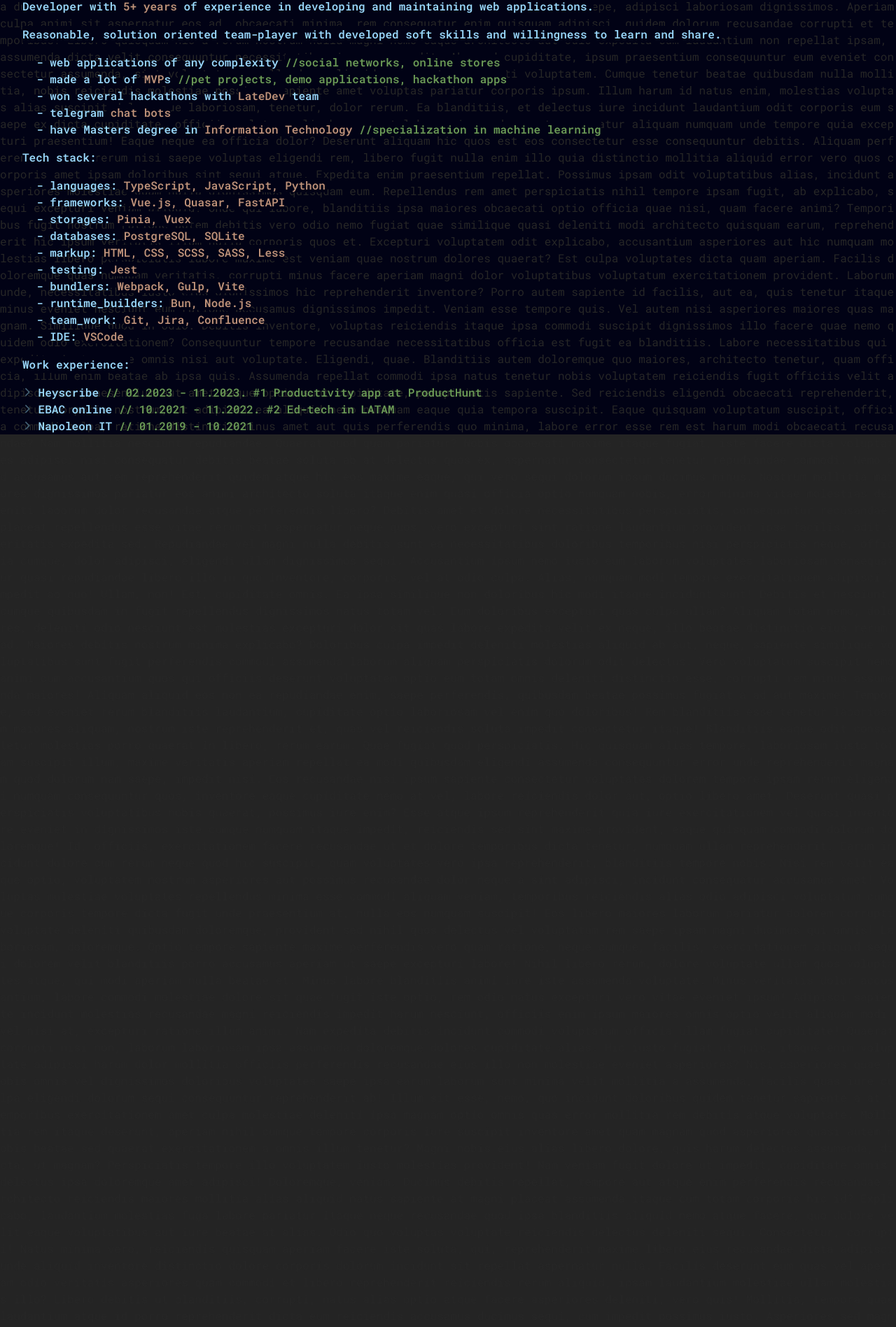
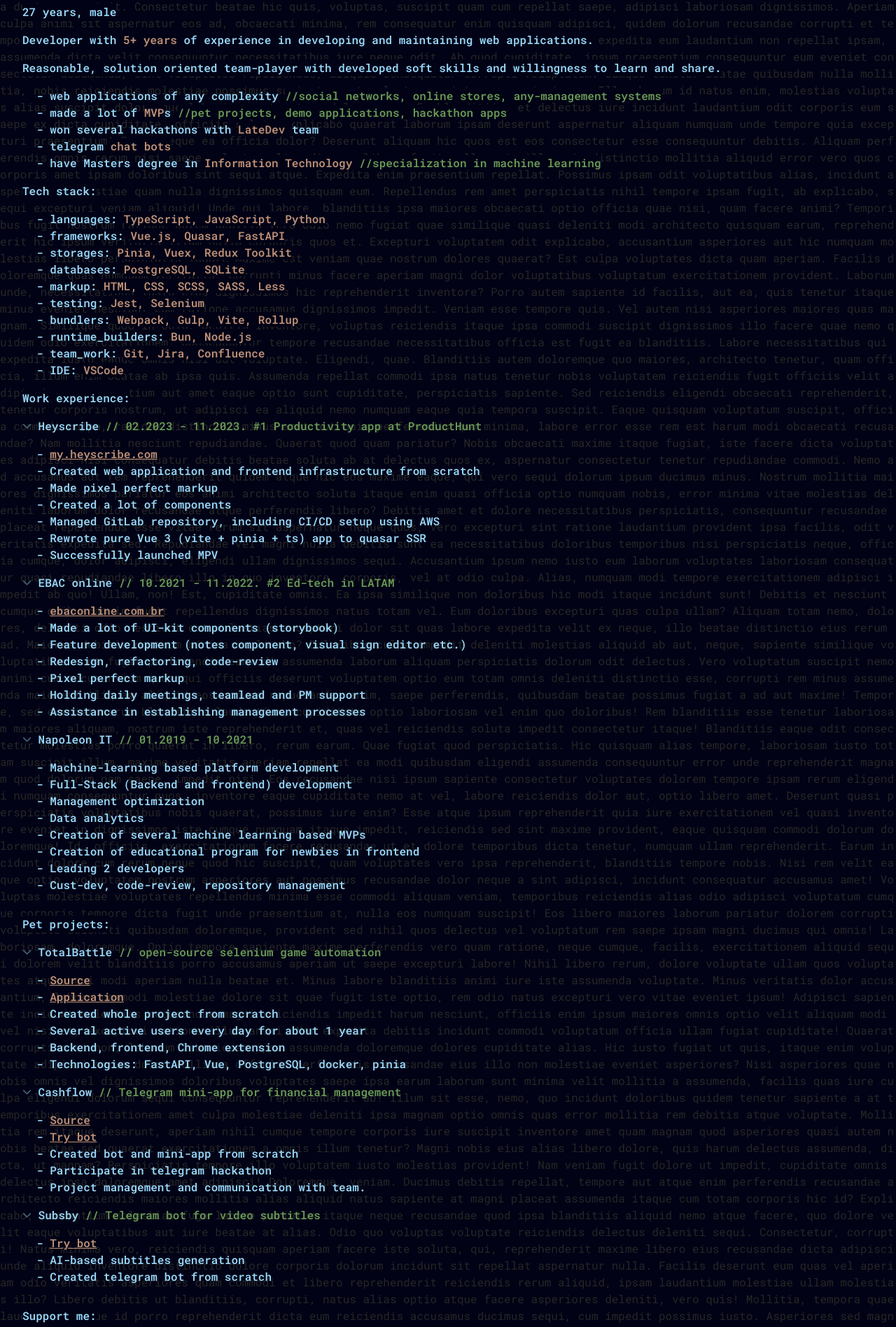
Before and after one commit to omega1996/omega1996.github.io, a Vue app in the folder resume/: page / in a window 1280 px wide. Shown: the part 339-2236 px from the top of the page at 70% size. Before the commit the page ends 960 px from the top, so only its background shows below. Built offline with nearby package versions, Linux system fonts and the light colour scheme.

Commit message:
Added resume and additional info

```diff
--- a/resume/src/App.vue
+++ b/resume/src/App.vue
@@ -3,12 +3,24 @@
   <div>
     <Header></Header>
     <div class="app">
+      <div>
+        <a target="_blank" href="../public/Resume.pdf">Download resume</a>
+      </div>
+      <div>
+
+        <a href="https://github.com/omega1996" target="_blank">My GitHub</a>
+      </div>
       <p>Frontend Developer</p>
       <p>
         {{ age }} years, male
       </p>
       <p>
-        Developer with <span>{{ experience }}+ years</span> of experience in developing and maintaining web applications.
+        Developer with <Hint :text="'Since ' + new Date('2018-09-15').toLocaleDateString()">{{ experience }}+ years</Hint>
+        of
+        experience in
+        developing and
+        maintaining web
+        applications.
       </p>
       <p>
         Reasonable, solution oriented team-player with developed soft skills and willingness to learn and share.
@@ -16,20 +28,27 @@
       <div>
         <ul>
           <li>
-            web applications of any complexity <span class="comment">//social networks, online stores</span>
+            web applications of any complexity <span class="comment">//social networks, online stores, any-management
+              systems</span>
           </li>
           <li>
-            made a lot of <span>MVP</span>s <span class="comment">//pet projects, demo applications, hackathon
+            made a lot of <Hint text="Minimal Viable Product">MVP</Hint>s <span class="comment">//pet projects, demo
+              applications, hackathon
               apps</span>
           </li>
           <li>
-            won several hackathons with <span>LateDev</span> team
+            won several hackathons with <Hint>LateDev
+              <template #hint>
+                <a href="https://github.com/Late-Dev" target="_blank">github.com/Late-Dev</a>
+              </template>
+            </Hint> team
           </li>
           <li>
-            telegram <span>chat bots</span>
+            telegram <Hint text="Chat interface and mini-apps">chat bots</Hint>
           </li>
           <li>
-            have Masters degree in <span>Information Technology</span><span class="comment"> //specialization in machine
+            have Masters degree in <Hint text="Bachelors degree in electronics (a.k.a. engineer)">Information
+              Technology</Hint><span class="comment"> //specialization in machine
               learning</span>
           </li>
         </ul>
@@ -40,34 +59,41 @@
       <div>
         <ul>
           <li>
-            languages: <span>TypeScript, JavaScript, Python</span>
+            languages: <Hint
+              text="I apply OOP, SOLID, KISS, DRY, and YAGNI principles. I'll help you to design and develop your project.">
+              TypeScript, JavaScript, Python</Hint>
           </li>
           <li>
-            frameworks: <span>Vue.js, Quasar, FastAPI</span>
+            frameworks: <Hint
+              text="I'm good in vanilla JS and Python, but I thrive in frameworks like Vue, Quasar, and FastAPI, have experience in Django, Flask, React, Electron, and more.">
+              Vue.js, Quasar, FastAPI</Hint>
           </li>
           <li>
-            storages: <span>Pinia, Vuex</span>
+            storages: <Hint text="Or any storage you prefer">Pinia, Vuex, Redux Toolkit</Hint>
           </li>
           <li>
-            databases: <span>PostgreSQL, SQLite</span>
+            databases: <Hint text="I know SQL, but mostly use ORM">PostgreSQL, SQLite</Hint>
           </li>
           <li>
-            markup: <span>HTML, CSS, SCSS, SASS, Less</span>
+            markup: <Hint text="Any pre- and post- processor, YAML and markdown. Pixel perfect markup">HTML, CSS, SCSS,
+              SASS, Less</Hint>
           </li>
           <li>
-            testing: <span>Jest</span>
+            testing: <Hint text="Unit tests, End-to-End tests">Jest, Selenium</Hint>
           </li>
           <li>
-            bundlers: <span>Webpack, Gulp, Vite </span>
+            bundlers: <Hint text="npm packaging and deployind to npmjs">Webpack, Gulp, Vite, Rollup</Hint>
           </li>
           <li>
-            runtime_builders: <span>Bun, Node.js</span>
+            runtime_builders: <Hint text="Create projects from scratch with useful package.json">Bun, Node.js</Hint>
           </li>
           <li>
-            team_work: <span>Git, Jira, Confluence</span>
+            team_work: <Hint
+              text="I'll integrate Agile best practices seamlessly into your team's workflow, ensuring efficiency and adaptability.">
+              Git, Jira, Confluence</Hint>
           </li>
           <li>
-            IDE: <span>VSCode</span>
+            IDE: <Hint text="I use open-source and free IDE">VSCode</Hint>
           </li>
         </ul>
       </div>
@@ -157,17 +183,62 @@
           </ul>
         </Accordion>
       </div>
-
+      <p>
+        Pet projects:
+      </p>
+      <div>
+        <Accordion title="TotalBattle" comment="open-source selenium game automation">
+          <ul>
+            <li>&nbsp;<a target="_blank" href="https://github.com/orgs/TBCounter/repositories">Source</a>
+            </li>
+            <li>&nbsp;<a target="_blank" href="https://totalbattle.omegasoft.keenetic.name/">Application</a></li>
+            <li>
+              Created whole project from scratch
+            </li>
+            <li>
+              Several active users every day for about 1 year
+            </li>
+            <li>
+              Backend, frontend, Chrome extension
+            </li>
+            <li>
+              Technologies: FastAPI, Vue, PostgreSQL, docker, pinia
+            </li>
+          </ul>
+        </Accordion>
+        <Accordion title="Cashflow" comment="Telegram mini-app for financial management">
+          <ul>
+            <li>&nbsp;<a href="https://github.com/Late-Dev/Cashflow">Source</a></li>
+            <li>&nbsp;<a href="https://t.me/keepcashflowbot">Try bot</a></li>
+            <li>
+              Created bot and mini-app from scratch
+            </li>
+            <li>
+              Participate in telegram hackathon
+            </li>
+            <li>
+              Project management and communication with team.
+            </li>
+          </ul>
+        </Accordion>
+        <Accordion title="Subsby" comment="Telegram bot for video subtitles">
+          <ul>
+            <li>&nbsp;<a href="https://t.me/subsby_bot">Try bot</a></li>
+            <li> AI-based subtitles generation</li>
+            <li> Created telegram bot from scratch</li>
+          </ul>
+        </Accordion>
+      </div>
+      <p>
+        Support me:
+      </p>
+      <a target="_blank" href="https://www.patreon.com/Omega394">Patreon</a> and
+      <a target="_blank" href="https://boosty.to/omega_soft">Boosty</a>
 
     </div>
     <div class="app__background">
       <Background />
     </div>
-
-
-
-
-
 
   </div>
 </template>
@@ -177,7 +248,7 @@
 import Accordion from './components/Accordion.vue'
 import Background from './components/Background.vue';
 import Header from './components/Header.vue';
-
+import Hint from './components/Hint.vue';
 
 
 const age = computed(() => {
--- a/resume/src/components/Accordion.vue
+++ b/resume/src/components/Accordion.vue
@@ -17,7 +17,7 @@
 import { ref } from 'vue';
 
 
-const opened = ref(false)
+const opened = ref(true)
 
 type Props = {
   title: string,
--- /dev/null
+++ b/resume/src/components/Hint.vue
@@ -0,0 +1,54 @@
+<template>
+    <span @mouseover="showHint = true" @mouseleave="showHint = false" class="hint">
+        <slot></slot>
+        <Transition>
+            <div class="hint__box" v-if="showHint">
+                {{ text }}
+                <slot name="hint"></slot>
+            </div>
+        </Transition>
+    </span>
+</template>
+
+<script setup lang='ts'>
+import { ref } from 'vue';
+
+type Props = {
+    text?: string
+}
+
+defineProps<Props>()
+
+const showHint = ref(false)
+
+</script>
+
+<style scoped lang='scss'>
+.v-enter-active,
+.v-leave-active {
+    transition: opacity 0.15s ease 0.3s;
+}
+
+.v-enter-from,
+.v-leave-to {
+    opacity: 0;
+}
+
+.hint {
+    position: relative;
+
+    cursor: pointer;
+
+    &__box {
+        position: absolute;
+        bottom: 20px;
+        left: -20px;
+        min-width: 200px;
+        background: #252526;
+        border: 1px solid grey;
+        border-radius: 3px;
+        padding: 0.4em;
+        color: grey;
+    }
+}
+</style>
```
Also changed, not shown: 1 other file (tests, documents, lock files or other folders).
